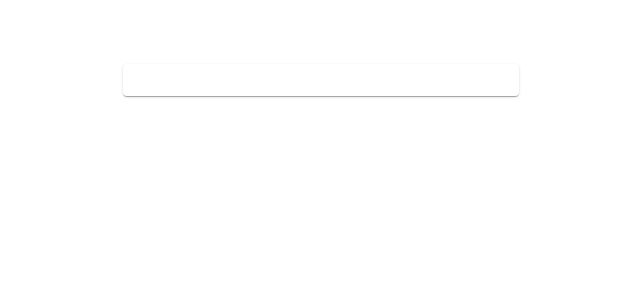
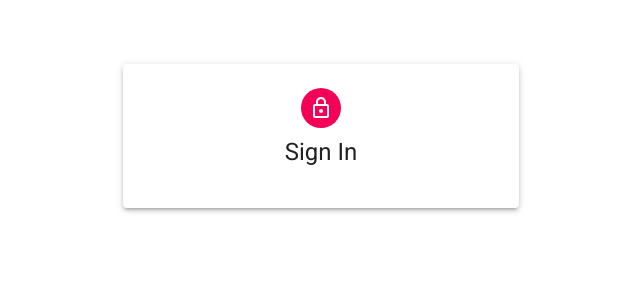
Before and after one commit to colakogluomer/my-blog-app, a React (Create React App) app in the folder client/: page /admin in a window 1280 px wide. Shown: the top 300 px of the page, without its empty margins (319-959 px from the left). Built offline with nearby package versions, Linux system fonts and the light colour scheme.

Commit message:
Auth Processes Fixes #5

```diff
--- a/client/src/components/Auth/Auth.js
+++ b/client/src/components/Auth/Auth.js
@@ -8,6 +8,7 @@ import {
   Container,
 } from "@material-ui/core";
 import { makeStyles } from "@material-ui/core/styles";
+import LockOutlinedIcon from "@material-ui/icons/LockOutlined";
 const useStyles = makeStyles((theme) => ({
   paper: {
     marginTop: theme.spacing(8),
@@ -39,9 +40,20 @@ const useStyles = makeStyles((theme) => ({
 
 const Auth = () => {
   const classes = useStyles();
+
+  const handleSubmit = () => {};
+
   return (
     <Container component="main" maxWidth="xs">
-      <Paper className={classes.paper}></Paper>
+      <Paper className={classes.paper} elevation={3}>
+        <Avatar className={classes.avatar}>
+          <LockOutlinedIcon />
+        </Avatar>
+        <Typography variant="h5">Sign In</Typography>
+        <form className={classes.form} onSubmit={handleSubmit}>
+          <Grid container spacing={2}></Grid>
+        </form>
+      </Paper>
     </Container>
   );
 };
```
